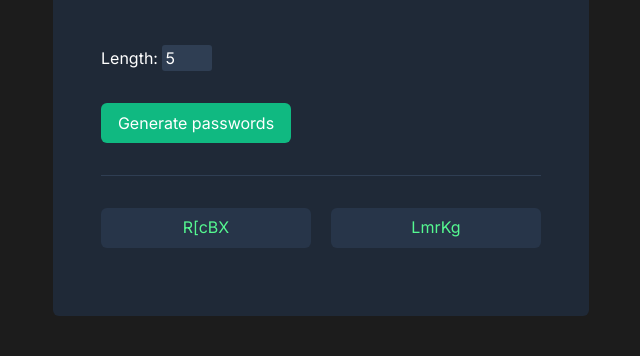
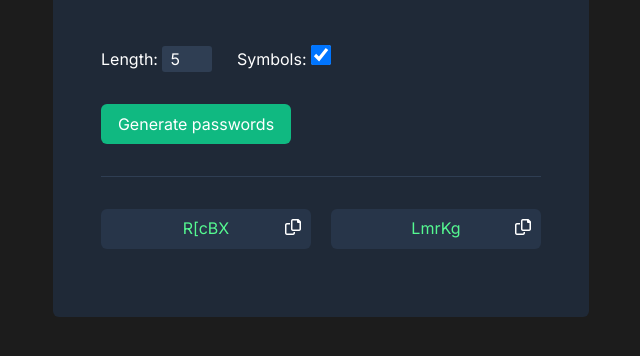
Before and after one commit to Arniss5/Password-Generator, a plain HTML site: page index.html in a window 1280 px wide. Both pictures are taken after typing "5" into the empty fields and a click on the button "Generate passwords". Shown: the part 294-650 px from the top of the page, without its empty margins (319-959 px from the left). Drawn offline with Linux system fonts and the light colour scheme.

Commit message:
add toggling symbols option and copying to clipboard

```diff
--- a/app.js
+++ b/app.js
@@ -1,23 +1,40 @@
 const characters = ["A","B","C","D","E","F","G","H","I","J","K","L","M","N","O","P","Q","R","S","T","U","V","W","X","Y","Z","a","b","c","d","e","f","g","h","i","j","k","l","m","n","o","p","q","r","s","t","u","v","w","x","y","z", "0", "1", "2", "3", "4", "5", "6", "7", "8", "9","~","`","!","@","#","$","%","^","&","*","(",")","_","-","+","=","{","[","}","]",",","|",":",";","<",">",".","?",
 "/"];
 
-//grab button
+//grab button &
 const generateBtn = document.getElementById("generate-btn")
 //grab two output fields
-const outputOne = document.getElementById("pass-one")
-const outputTwo = document.getElementById("pass-two")
+const outputOne = document.getElementById("output-one")
+const outputTwo = document.getElementById("output-two")
+//grab each copy btn
+const copyOne = document.getElementById("copy-one")
+const copyTwo = document.getElementById("copy-two")
 
+
+//EVENT LISTENERS
 //event listener running generate function upon clicking the button
 generateBtn.addEventListener("click", displayPass)
+copyOne.addEventListener("click", copy)
+copyTwo.addEventListener("click", copy)
 
 
-//GENERATEPASS function - create a string of 15 random characters
+//GENERATEPASS function - create a string of random characters
 function generatePass() {
     let password = ""
+    //get users input
     let passLength = document.getElementById("pass-length").value;
+    let includeSymbols = document.getElementById("pass-symbols").checked
+    let randomIndex
+    for (let i = 0; i < passLength; i++) {
+        //check if symbols is checked
+        if (includeSymbols) {
+            //get random character including symbols
+            randomIndex = Math.floor(Math.random() * characters.length)
+            //get random character excluding symbols
+        } else {
+            randomIndex = Math.floor(Math.random() * 62)
+        }
 
-    for (let i = 0; i < passLength; i++) {
-        let randomIndex = Math.floor(Math.random() * characters.length)
         password += characters[randomIndex]
     }
     return password
@@ -28,6 +45,18 @@ function generatePass() {
 function displayPass() {
     outputOne.textContent = generatePass()
     outputTwo.textContent = generatePass()
+}
 
 
+//COPY function - copy password to clipboard
+function copy(e) {
+    let copyText
+    //check which password to copy
+    if (e.target.id === "copy-one") {
+        copyText = outputOne.textContent
+    } else if (e.target.id === "copy-two") {
+        copyText = outputTwo.textContent
+    }
+    // copy to clipboard =  navigator.clipboard.writeText(WhatToCopy)
+    navigator.clipboard.writeText(copyText);
 }
--- a/index.html
+++ b/index.html
@@ -6,6 +6,7 @@
     <meta name="viewport" content="width=device-width, initial-scale=1.0" />
     <link rel="preconnect" href="https://fonts.googleapis.com" />
     <link rel="preconnect" href="https://fonts.gstatic.com" crossorigin />
+    <link rel="stylesheet" href="https://cdnjs.cloudflare.com/ajax/libs/font-awesome/6.2.0/css/all.min.css" integrity="sha512-xh6O/CkQoPOWDdYTDqeRdPCVd1SpvCA9XXcUnZS2FmJNp1coAFzvtCN9BmamE+4aHK8yyUHUSCcJHgXloTyT2A==" crossorigin="anonymous" referrerpolicy="no-referrer" />
     <link
       href="https://fonts.googleapis.com/css2?family=Inter:wght@400;500&family=Karla:wght@800&display=swap"
       rel="stylesheet"
@@ -17,15 +18,19 @@
     <div class="container">
       <h1>Generate a <br></b><span>random password</span></h1>
       <p class="subtitle">Never use an insecure password again.</p>
-      <div class="settings">
+      <div class="settings-container">
         <label for="pass-length">Length: </label>
-        <input type="number" id="pass-length">
+        <input type="number" class="settings" id="pass-length">
+
+        <label for="pass-symbols">Symbols:</label>
+        <input type="checkbox" class="settings" id="pass-symbols" checked>
+
       </div>
       <button id="generate-btn">Generate passwords</button>
       <div class="divide-line"></div>
       <div class="passwords-container">
-        <div class="password" id="pass-one"></div>
-        <div class="password" id="pass-two"></div>
+        <div class="password" id="pass-one"><div id="output-one"></div><i class="fa-regular fa-copy tooltip" id="copy-one" title="Copy"></i></div>
+        <div class="password" id="pass-two"><div id="output-two"></div><i class="fa-regular fa-copy tooltip" id="copy-two" title="Copy"></i></div>
       </div>
     </div>
     <script src="./app.js"></script>
--- a/style.css
+++ b/style.css
@@ -36,19 +36,26 @@ h1 span{
     margin: 0.7rem 0 3rem 0;
 }
 
-.settings{
+.settings-container{
     margin-bottom: 2rem;
 }
 
-#pass-length {
+.settings {
     font-family: inherit;
     font-size: inherit;
     color: #fff;
     background-color: #2F3E53;
-    width: 50px;
-    padding: 3px;
+    padding: 3px 0 3px 8px;
+    margin-right: 20px;
     border: none;
     border-radius: 3px;
+}
+#pass-length {
+    width: 50px;
+}
+#pass-nums, #pass-symbols {
+    height: 20px;
+    width: 20px;
 }
 
 #generate-btn {
@@ -88,8 +95,22 @@ h1 span{
     padding: 9px;
     border-radius: 6px;
     text-align: center;
+    position: relative;
 }
+
 
 #pass-one {
     margin: 0 20px 20px 0;
 }
+
+.fa-copy {
+    color: #fff;
+    position: absolute;
+    right: 10px;
+    top: 10px;
+}
+
+.fa-copy:hover {
+    color: #D5D4D8;
+    cursor: pointer;
+}
```
